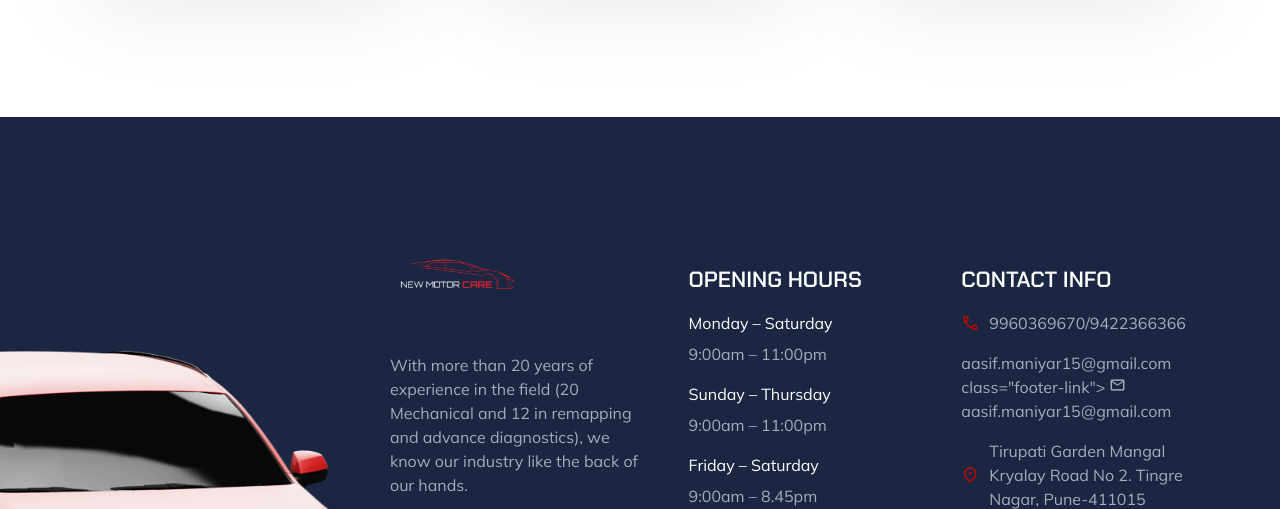
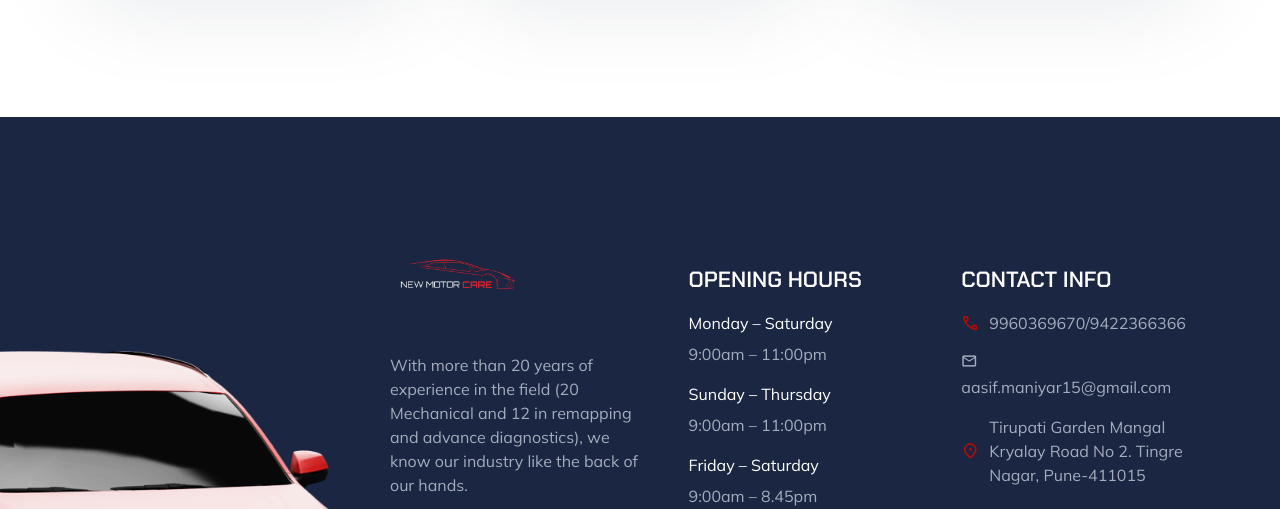
Before and after one commit to Kaif2424/New-Motor-Care.in, a plain HTML site: page index.html in a window 1280 px wide. Shown: the part 3854-4363 px from the top of the page. Drawn offline with nearby package versions, Linux system fonts and the light colour scheme; files whose address does not match are found by name.

Commit message:
Update index.html

```diff
--- a/index.html
+++ b/index.html
@@ -504,7 +504,7 @@
           </li>
 
           <li>
-             <a href="mailto:aasif.maniyar15@gmail.com ">aasif.maniyar15@gmail.com class="footer-link">
+             <a href="mailto:aasif.maniyar15@gmail.com ">
 
               <span class="material-symbols-rounded">mail</span>
 
```
